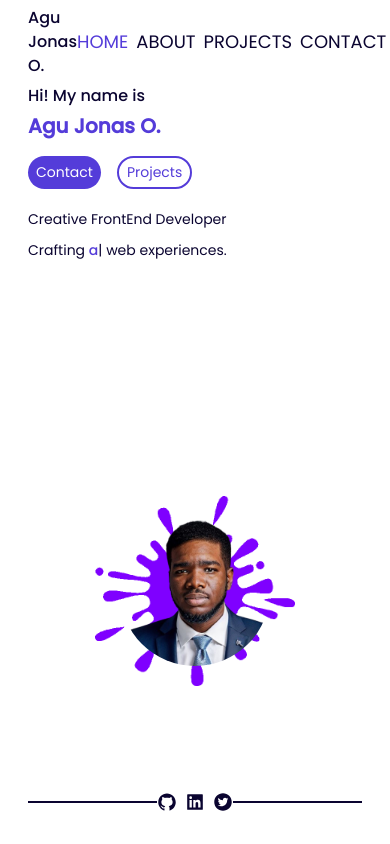
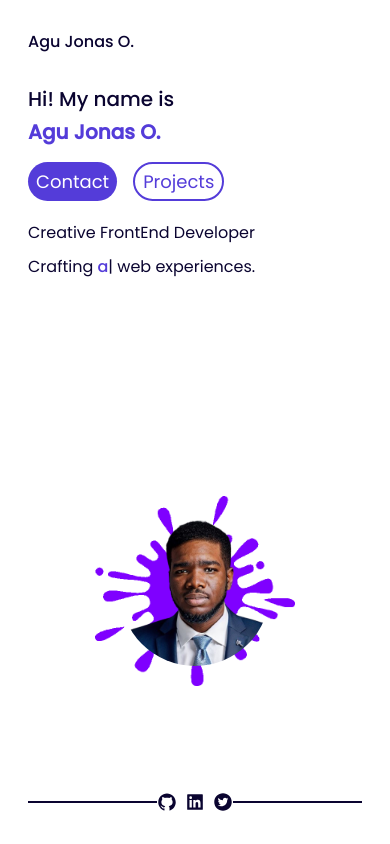
Before and after one commit to AJonastech/portfolio, a React (Create React App) app: page / in a window 390 px wide. Built offline with nearby package versions, Linux system fonts and the light colour scheme.

Commit message:
Some design refactor

```diff
--- a/src/Components/Hero.jsx
+++ b/src/Components/Hero.jsx
@@ -28,26 +28,25 @@ function Hero() {
         <div>
           <section className="flex bg-[#fff] flex-col md:flex-row w-full h-[80vh]">
             <div className="basis-1/2  flex flex-col md:justify-center">
-              <p className="md:text-xl  text-[16px] text-darkBlue mb-1 font-medium ">
+              <p className="md:text-xl  text-[20px] text-darkBlue mb-1 font-medium ">
                 Hi! My name is
               </p>
-              <h1 className="md:text-[40px] text-xl mb-4 text-purple font-bold ">
-                {" "}
+              <h1 className="md:text-[40px] text-[30px] text-xl mb-4 text-purple font-bold ">
                 Agu Jonas O.
               </h1>
               <div className="flex gap-4">
-                <button className=" bg-purple  hover:bg-white hover:text-purple hover:border-2 hover:border-purple text-white md:px-5 md:text-[18px] text-[14px] px-2 py-1 rounded-full">
+                <button className=" bg-purple  hover:bg-white hover:text-purple hover:border-2 hover:border-purple text-white md:px-5 md:text-[20px] text-[18px] px-2 py-1 rounded-full">
                   Contact
                 </button>
-                <button className="hover:bg-purple hover:border-0 hover:text-white border-2 border-purple text-purple md:px-5 text-[14px] md:text-[18px] px-2 py-1 rounded-full">
+                <button className="hover:bg-purple hover:border-0 hover:text-white border-2 border-purple text-purple md:px-5 text-[18px] md:text-[20px] px-2 py-1 rounded-full">
                   Projects
                 </button>
               </div>
 
-              <p className="md:text-xl text-darkBlue text-[14px] mt-[20px] md:mt-[70px]">
+              <p className="md:text-xl text-darkBlue text-[16px] mt-[20px] md:mt-[70px]">
                 Creative FrontEnd Developer
               </p>
-              <p className="md:text-xl mt-[10px] text-[14px] text-darkBlue">
+              <p className="md:text-xl mt-[10px] text-[16px] text-darkBlue">
                 Crafting <span className=' font-medium text-purple' ref={el}/> web experiences.
               </p>
             </div>
--- a/src/Components/Navbar/Nav.jsx
+++ b/src/Components/Navbar/Nav.jsx
@@ -6,7 +6,7 @@ function Nav({children}) {
     <section className='lg:container md:px-10 px-7 mx-auto h-[100vh]'>
            <header className='flex   md:text-xl justify-between items-center  h-[10vh] text-[#0a0430]'>
         <h1 className='font-medium'>Agu Jonas O.</h1>
-        <nav className=' md:block'>
+        <nav className='hidden md:block'>
             <ul className='flex gap-2 text-lg '>
                 <li className='text-purple'>HOME</li>
                 <li>ABOUT</li>
```
